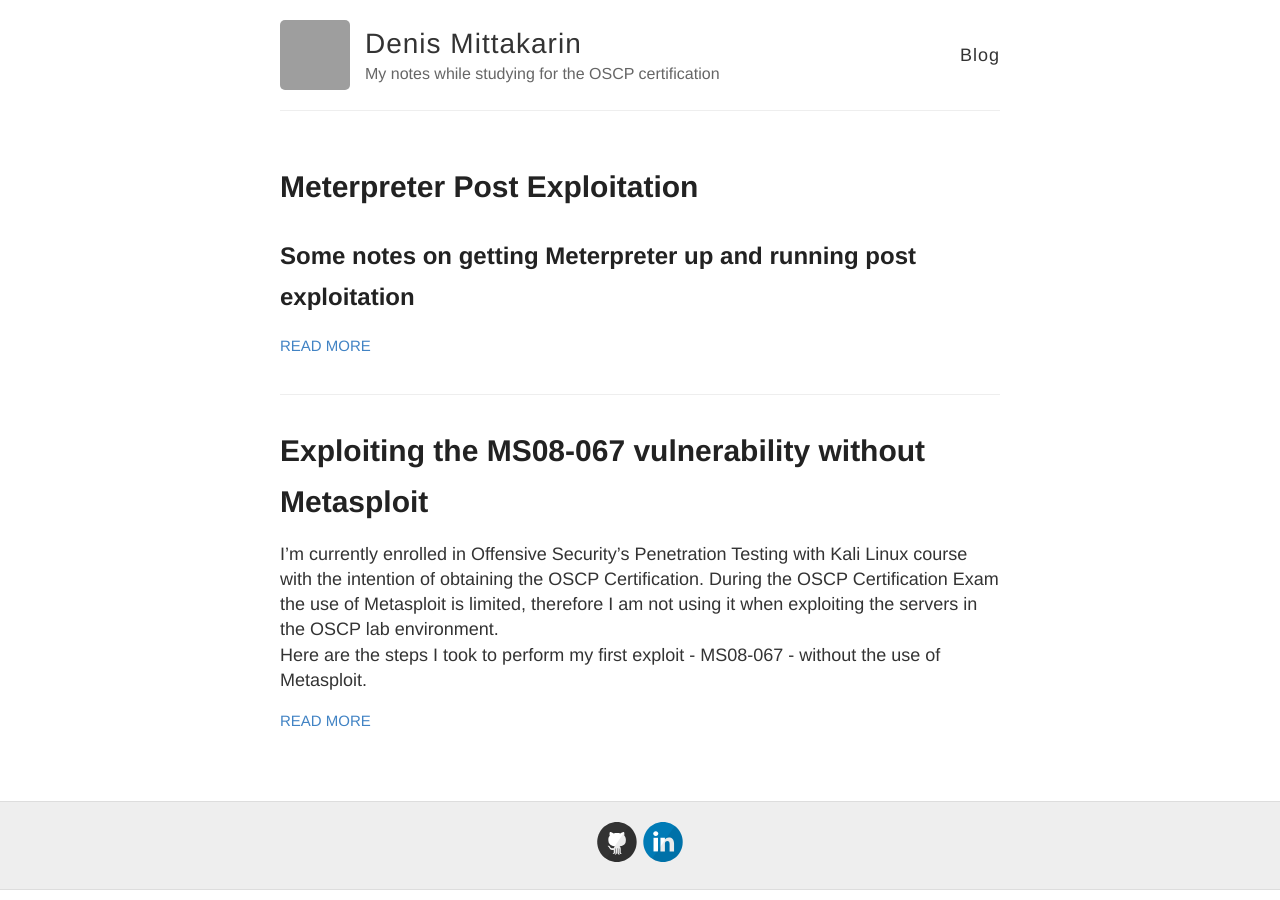
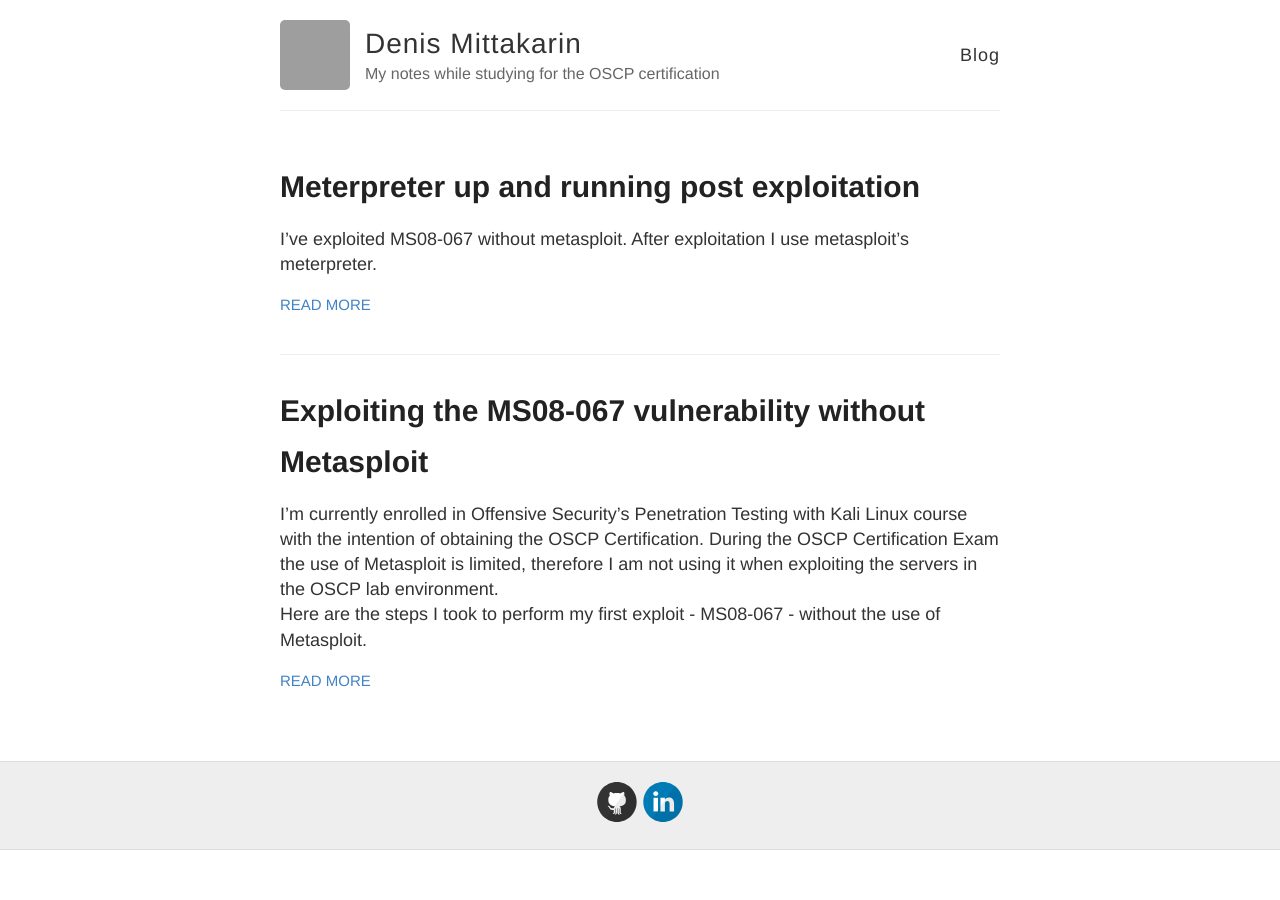
Before and after one commit to dmittakarin8/dmittakarin8.github.io, a Jekyll site: the page built from index.html, in a window 1280 px wide. Built offline with Jekyll 4.4.1, drawn with Linux system fonts in a browser that asks for light colours; Markdown is read by kramdown in place of the engine named in the settings; grey boxes are pictures that could not be loaded.

Commit message:
Update 2015-06-05-Meterpreter-Post-Exploitation.md

```diff
--- a/_posts/2015-06-05-Meterpreter-Post-Exploitation.md
+++ b/_posts/2015-06-05-Meterpreter-Post-Exploitation.md
@@ -1,10 +1,8 @@
 ---
 published: true
+layout: post
+title: "Meterpreter up and running post exploitation"
 ---
-
-
-
-## Some notes on getting Meterpreter up and running post exploitation
 
 I've exploited MS08-067 without metasploit.  After exploitation I use metasploit's meterpreter.
 
```
